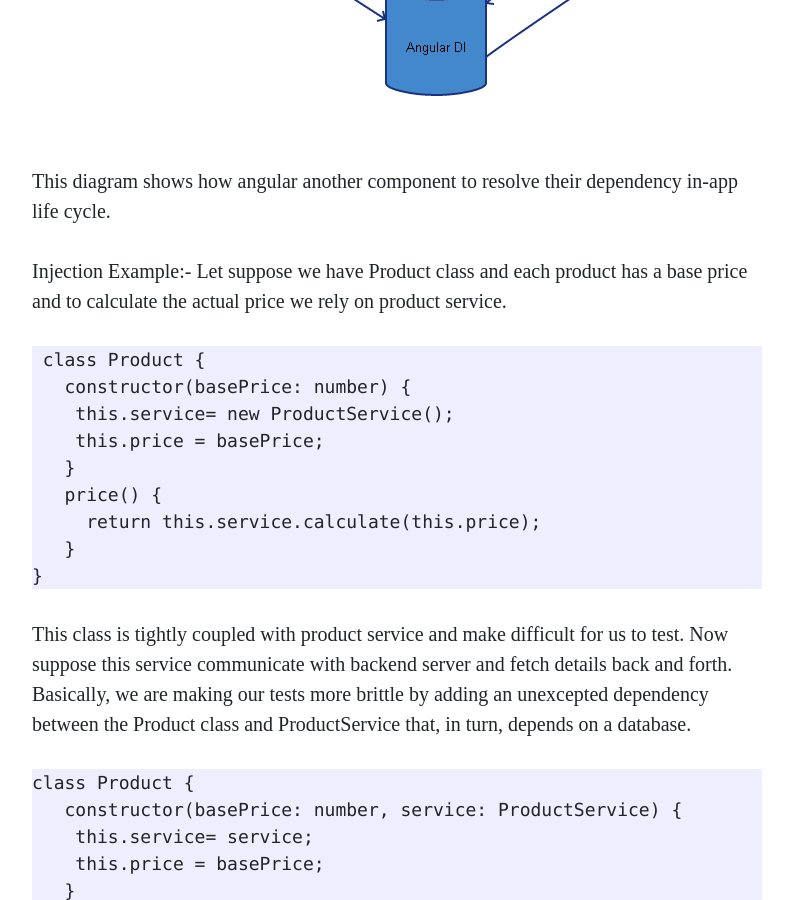
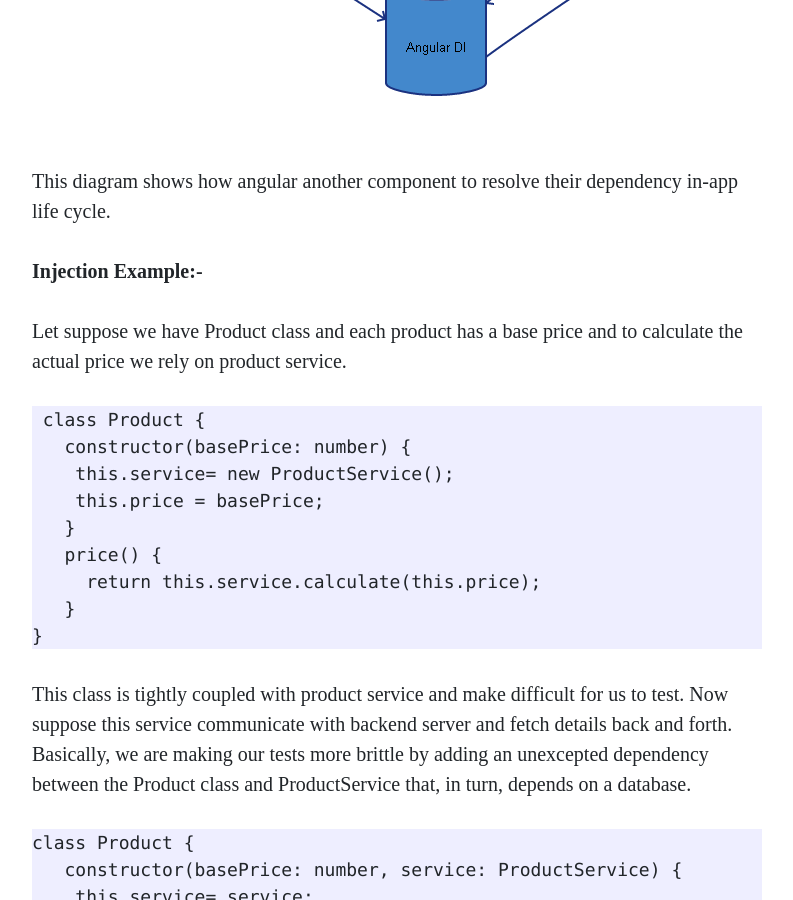
Before and after one commit to code-atom/code-atom.github.io, a Jekyll site: the page built from _posts/2018-06-26-part -1-dependency-injection-in-angular.md, in a window 1280 px wide and 900 px high, scrolled down 1913 px. Shown: the whole window, without its empty margins (243-1036 px from the left). Built offline with Jekyll 4.4.1, drawn with Linux system fonts in a browser that asks for light colours; nearby versions of some CDN libraries; some web fonts are replaced; library files that are not in the unit come from our copies.

```diff
--- a/_posts/2018-06-26-part -1-dependency-injection-in-angular.md
+++ b/_posts/2018-06-26-part -1-dependency-injection-in-angular.md
@@ -30,7 +30,8 @@ Inversion of control of DI invert the process of creating objects from your appl
 
 This diagram shows how angular another component to resolve their dependency in-app life cycle.
 
-Injection Example:-
+**Injection Example:-**
+
 Let suppose we have Product class and each product has a base price and to calculate the actual price we rely on product service.
 
 ~~~
```
